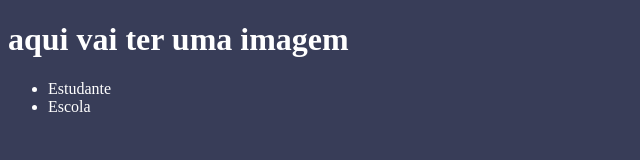
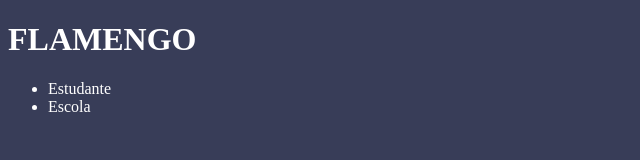
Before and after one commit to Willyansan/willyan, a plain HTML site: page index.html in a window 1280 px wide. Shown: the whole page, without its empty margins (0-640 px from the left). Drawn offline with Linux system fonts and the light colour scheme.

Commit message:
Add files via upload

```diff
--- a/index.html
+++ b/index.html
@@ -8,7 +8,7 @@
     <link rel="stylesheet" href="style.css">
 </head>
 <body>
- <h1>aqui vai ter uma imagem</h1>
+ <h1>FLAMENGO</h1>
 
  <ul>
     <li>Estudante</li>
```
